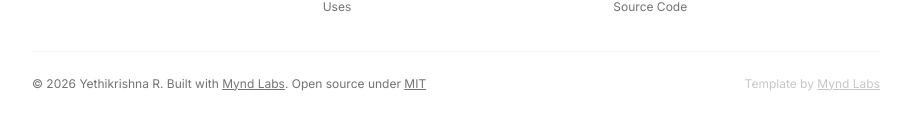
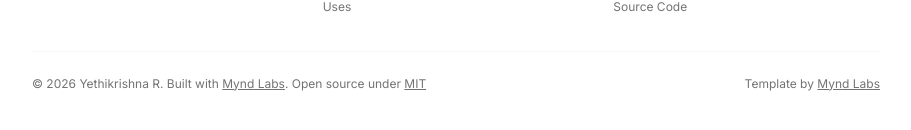
Before and after one commit to yethikrishna/dev-portfolio-template, a Next.js app: page / in a window 1280 px wide. Shown: the part 2962-3092 px from the top of the page, without its empty margins (184-1095 px from the left). Built offline with nearby package versions, Linux system fonts and the light colour scheme.

Commit message:
a11y: raise muted text contrast (page.tsx)

```diff
--- a/src/app/page.tsx
+++ b/src/app/page.tsx
@@ -396,7 +396,7 @@
                   MIT
                 </a>
               </p>
-              <p className="text-xs text-muted-foreground/40">
+              <p className="text-xs text-muted-foreground">
                 Template by{' '}
                 <a
                   href="https://myndlabs.tech"
```
